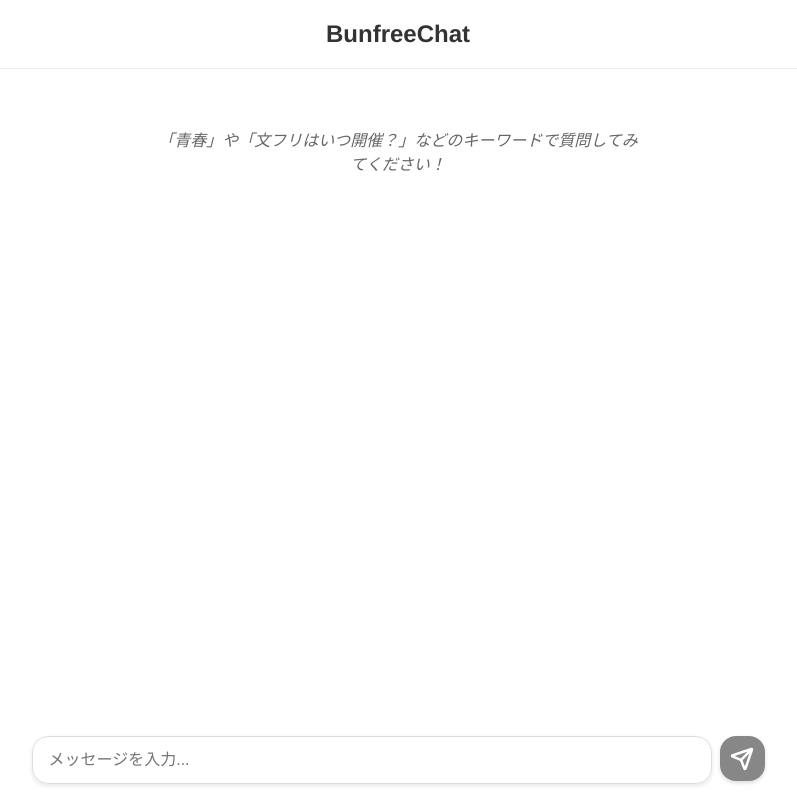
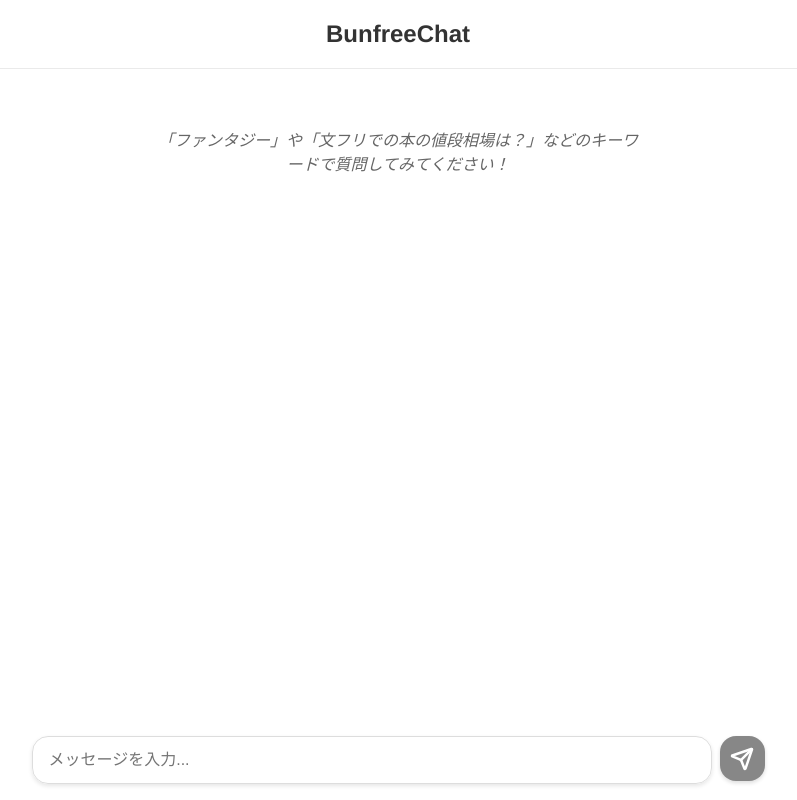
Before and after one commit to HumanisteJP/bunfree_chat, a React (Vite) app in the folder bunfree-client/: page / in a window 1280 px wide. Shown: the whole page, without its empty margins (242-1039 px from the left). Built offline with nearby package versions, Linux system fonts and the light colour scheme.

Commit message:
サジェストとUIの改善

```diff
--- a/bunfree-client/src/components/ChatApp.css
+++ b/bunfree-client/src/components/ChatApp.css
@@ -191,14 +191,15 @@
   padding: 16px;
   position: fixed;
   bottom: 0;
-  left: 0;
-  right: 0;
+  left: 20px; /* 左側に余白を追加 */
+  right: 20px; /* 右側に余白を追加 */
   z-index: 100;
   justify-content: center;
-  width: 100%;
+  width: calc(100% - 40px); /* 左右の余白分を引く */
   height: 80px;
+  background-color: rgba(255, 255, 255, 0.8);
+  backdrop-filter: blur(5px);
 }
-
 .input-form input {
   flex: 1;
   max-width: 680px;
--- a/bunfree-client/src/components/ChatApp.tsx
+++ b/bunfree-client/src/components/ChatApp.tsx
@@ -1,4 +1,4 @@
-import React, { useState, useEffect, useRef } from 'react';
+import React, { useState, useEffect, useRef, useMemo } from 'react';
 import { LLMResponse } from '../types';
 import MapViewer from './MapViewer';
 import './ChatApp.css';
@@ -27,6 +27,40 @@ const ChatApp = () => {
   const [input, setInput] = useState('');
   const [loading, setLoading] = useState(false);
   const messageEndRef = useRef<HTMLDivElement>(null);
+
+  // 質問例の配列を定義
+  const genreExamples = [
+    "青春",
+    "恋愛",
+    "ファンタジー",
+    "SF",
+    "ミステリー",
+    "歴史",
+    "哲学",
+    "詩",
+    "エッセイ",
+    "ホラー"
+  ];
+
+  const bunfriExamples = [
+    "文フリはいつ開催？",
+    "初めての文フリ参加について教えて",
+    "文フリのサークル申し込み方法は？",
+    "文フリの持ち物リストを教えて",
+    "文フリの人気ジャンルは？",
+    "文フリの会場はどこ？",
+    "文フリの当日の流れを教えて",
+    "文フリでの本の値段相場は？",
+    "文フリのイベントスペースについて",
+    "文フリでの支払い方法は？"
+  ];
+
+  // ランダムな質問例を選択する
+  const randomExample = useMemo(() => {
+    const randomGenre = genreExamples[Math.floor(Math.random() * genreExamples.length)];
+    const randomBunfri = bunfriExamples[Math.floor(Math.random() * bunfriExamples.length)];
+    return `「${randomGenre}」や「${randomBunfri}」などのキーワードで質問してみてください！`;
+  }, []);
 
   // 初期化時にIndexedDBからチャット履歴を読み込む
   useEffect(() => {
@@ -211,7 +245,7 @@ const ChatApp = () => {
           <div className="message-list">
             {messages.length === 0 && (
               <div className="empty-state">
-                「青春」や「文フリはいつ開催？」などのキーワードで質問してみてください！
+                {randomExample}
               </div>
             )}
 
```
